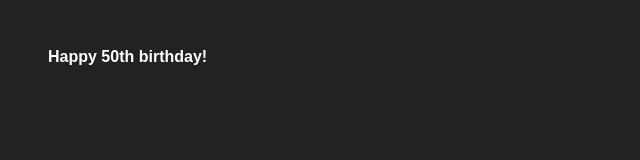
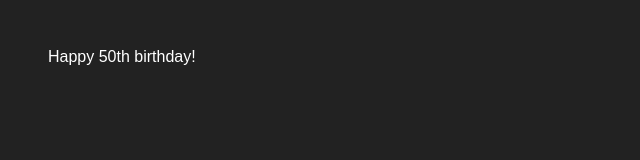
Before and after one commit to RishiA/portraits, a website: page src/index.html in a window 1280 px wide. Shown: the full height of the page, 0-640 px from the left. Drawn offline with Linux system fonts and the light colour scheme; files that its build step writes are made by us from their sources.

Commit message:
Rollback

```diff
--- a/src/index.html
+++ b/src/index.html
@@ -17,7 +17,7 @@
 		<main>
 			<div class="frame">
 				<div class="frame__title-wrap">
-					<h1 class="frame__title"><b>Happy 50th birthday!</b></h1>
+					<h1 class="frame__title">Happy 50th birthday!</h1>
 				</div>
 
 
```
